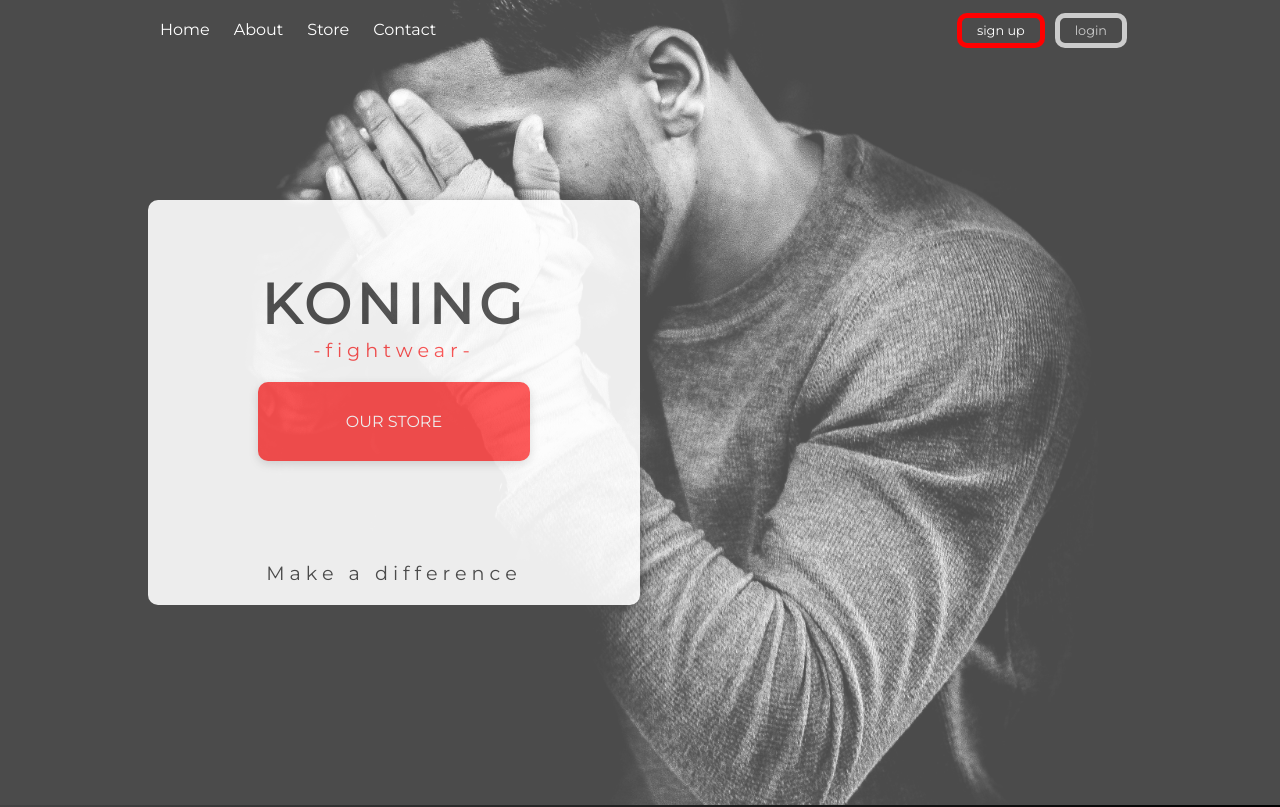
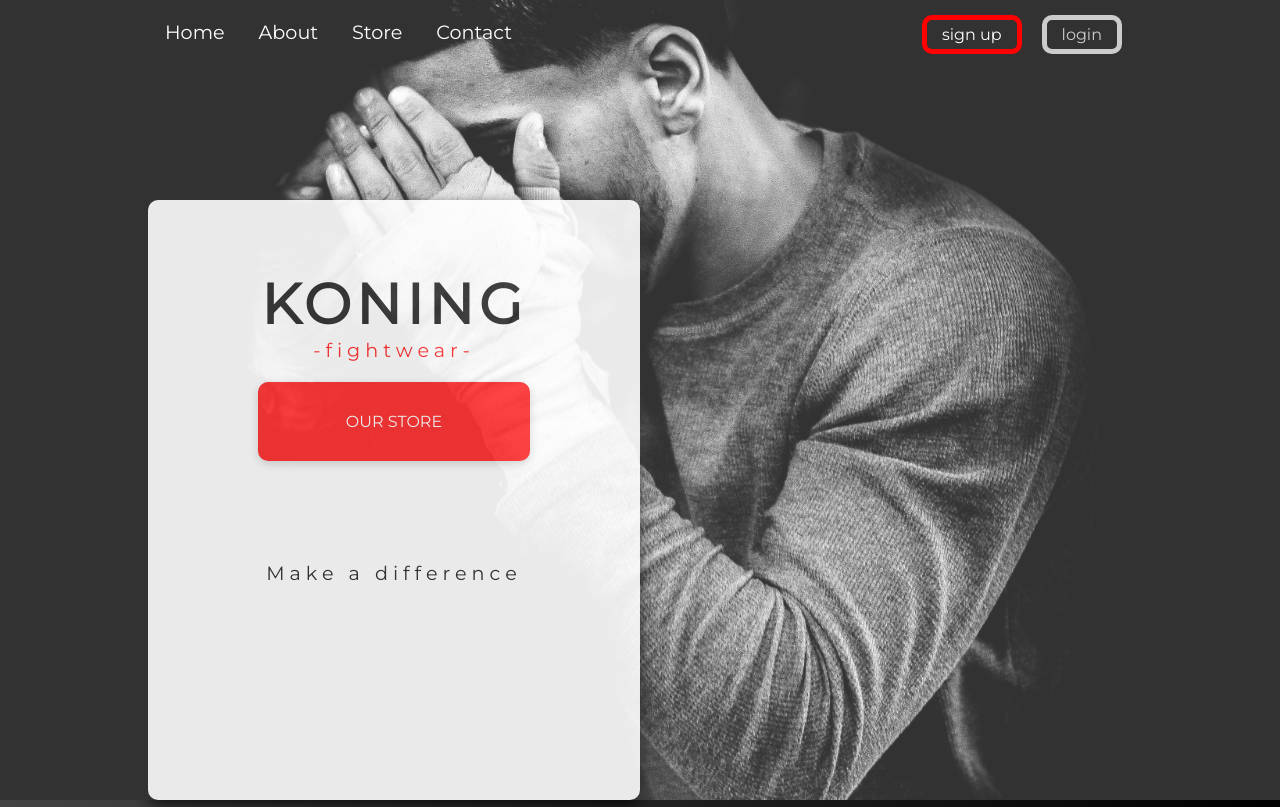
Before and after one commit to duplijan/Koning-fightwear, a React (Create React App) app: page / in a window 1280 px wide. Shown: the top 807 px of the page. Built offline with nearby package versions, Linux system fonts and the light colour scheme.

Commit message:
about page

```diff
--- a/src/App.js
+++ b/src/App.js
@@ -4,7 +4,6 @@ import './App.css';
 
 //COMPONENTS
 import About from './components/about/About'
-import AboutMore from './components/about/AboutMore'
 import Contact from './components/contact/Contact'
 import Home from './components/home/Home'
 import Login from './components/login/Login'
@@ -21,7 +20,6 @@ class App extends Component {
           <Switch>
             <Route exact path="/" component={Home} />
             <Route path="/about" component={About} />
-            <Route path="/about-more" component={AboutMore} />
             <Route path="/contact" component={Contact} />
             <Route path="/store" component={StoreHomePage} />
             <Route path="/login" component={Login} />
--- a/src/components/about/About-styled-components.js
+++ b/src/components/about/About-styled-components.js
@@ -1,48 +1,57 @@
 import styled from 'styled-components';
-import { fontSecondary,fontPrimary } from '../mixins'
 
-import { Wrapper, Button, Header } from '../home/Home-styled-components'
+import { Wrapper, Button } from '../home/Home-styled-components'
 
 //ADJUSTED COMPONENTS
 export const  AboutButton = styled(Button)`
   margin: 10px auto;
 `
 export const AboutWrapper = styled(Wrapper)`
-  background-image: none;
-  background: linear-gradient(to right, #434343,#000);
+  width: 100%;
+  height: auto;
+  background: #000;
   opacity: 0.8;
 `
-export const AbouHeader = styled(Header)`
-  ${fontPrimary}
-  font-size: 1.5em;
-  padding: 20px;
-  color: #fff
+export const Header = styled.h1`
+  width: 80%;
+  margin: 0 auto;
+  font-size: 2.5em;
+  letter-spacing: 5px;
+  padding: 10px 0;
   text-align: left;
+  border-bottom: 5px solid red;
 `
  //ABOUT-MORE PAGE
  export const Section = styled.div`
-   width: 50%;
+   width: 90%;
    height: auto;
+   margin: 0 auto;
    opacity: 0.9;
    padding: 30px;
-   float: ${props => props.left ? 'left' : 'right'}
+   display: flex;
+   align-items: center;
+   justify-content: center;
+   background: linear-gradient(to right, #434343,#000);
 `
 export const Content = styled.div`
-  padding: 5px;
-  ${fontSecondary}
-  text-align: justify;
-  color: ${props => props.primary ? '#FFF' : '#000'};
+  flex: 1;
+  padding: 10px;
+  text-align: left;
+  color: #fff;
 `
 export const Text = styled.p`
-  font-size: 0.8em;
-  padding: 5px;
+  width: 80%;
+  margin: 15px auto;
+  font-size: 1.2em;
+  letter-spacing: 1.5px;
+  padding: 10px 0;
 `
 export const ImageContainer = styled.div`
-  width: 90%;
+  flex: 1;
   margin: 10px auto;
-  max-height: 300px;
+  height: auto;
   opacity: 0.9;
-  box-shadow: 0px 5px 15px rgb(250,250,250,0.1);
+  box-shadow: 0px 10px 15px -6 rgb(0,0,0,0.5);
 `
 export const Image = styled.img.attrs({
   src: ''
--- a/src/components/about/About.js
+++ b/src/components/about/About.js
@@ -1,33 +1,37 @@
-import React from 'react'
+import React, { Fragment } from 'react'
 import background from '../../assets/about.jpg'
+import AboutInfo from './AboutInfo'
 
 import { Wrapper, Main, Card, Header, SubHeader,Button} from '../home/Home-styled-components'
-import { StyledLink } from '../navbar/navigation-styled-components'
+//import { StyledLink } from '../navbar/navigation-styled-components'
 import { Content, Text} from './About-styled-components'
 
 const About = () => {
   return (
+    <Fragment>
       <Wrapper style={{backgroundImage:`url( ${background})`}}>
         <Main>
           <Card>
             <Header>ABOUT US</Header>
             <SubHeader>-the story begins-</SubHeader>
-          <Content>
-            <Text>
+            <Content style={{textAlign: 'justify'}}>
+              <Text style={{color: '#000'}}>
                 Nunc nec risus id risus hendrerit sodales ac at eros. Fusce maximus venenatis arcu, in imperdiet ex luctus at. Maecenas pulvinar, purus in rutrum vulputate, felis odio sollicitudin massa, vel finibus erat urna id enim. In dapibus tortor et enim pretium ullamcorper.
               </Text>
-            <Text>
+              <Text style={{color: '#000'}}>
                 Interdum et malesuada fames ac ante ipsum primis in faucibus. Nulla facilisi. Suspendisse nunc arcu, facilisis sed enim id, rutrum sagittis neque. Etiam ac tellus et libero semper euismod...
               </Text>
             </Content>
-          <StyledLink to="/about-more">
-            <Button style={{marginTop: '30px'}}>READ MORE..</Button>
-          </StyledLink>
-
           </Card>
         </Main>
       </Wrapper>
+      <AboutInfo />
+    </Fragment>
   )
 }
 
 export default About;
+
+// <StyledLink to="/about-more">
+//   <Button style={{marginTop: '30px'}}>READ MORE..</Button>
+// </StyledLink>
--- a/src/components/about/AboutMore.js
+++ b/src/components/about/AboutInfo.js
@@ -1,21 +1,20 @@
+import React, { Fragment } from 'react'
 
-import React from 'react'
-import { Main} from '../home/Home-styled-components'
-import {Content, Text, Section, AboutButton,AboutWrapper, AbouHeader, ImageContainer, Image} from './About-styled-components'
-
+import {Content, Text, Header, Section, AboutWrapper, ImageContainer, Image} from './About-styled-components'
+//AboutButton
 import bjj from '../../assets/about-bjj.jpg'
 import mma from '../../assets/about-mma.jpg'
 
-const AboutMore = () => {
+const  About2 = () => {
   return (
-    <AboutWrapper>
-      <Main>
-        <Section left>
+    <Fragment>
+      <AboutWrapper>
+        <Section>
           <ImageContainer>
             <Image src={`${mma}`} />
           </ImageContainer>
-          <AbouHeader>MMA and Boxing</AbouHeader>
-          <Content primary>
+          <Content>
+            <Header>MMA and Boxing</Header>
             <Text>
             In ac aliquet dolor, a malesuada mi. In ut consequat odio. Sed eget turpis sit amet est fermentum placerat a eu lacus. Nunc tempus, elit at convallis cursus, justo mi faucibus erat, ac fermentum tortor nulla sit amet sapien.
             </Text>
@@ -23,24 +22,22 @@ const AboutMore = () => {
             In ac aliquet dolor, a malesuada mi. In ut consequat odio. Sed eget turpis sit amet est fermentum placerat a eu lacus. Nunc tempus, elit at convallis cursus, justo mi faucibus erat, ac fermentum tortor nulla sit amet sapien.
             </Text>
           </Content>
-          <AboutButton>Find the perfect fit for you</AboutButton>
         </Section>
         <Section>
-          <AbouHeader>Brazilian Jiu Jitsu</AbouHeader>
-          <Content primary>
+          <Content>
+            <Header>Brazilian Jiu Jitsu</Header>
             <Text>In ac aliquet dolor, a malesuada mi. In ut consequat odio. Sed eget turpis sit amet est fermentum placerat a eu lacus. Nunc tempus, elit at convallis cursus, justo mi faucibus erat, ac fermentum tortor nulla sit amet sapien.</Text>
             <Text>
               In ac aliquet dolor, a malesuada mi. In ut consequat odio. Sed eget turpis sit amet est fermentum placerat a eu lacus. Nunc tempus, elit at convallis cursus, justo mi faucibus erat, ac fermentum tortor nulla sit amet sapien.
             </Text>
           </Content>
-          <AboutButton>Get the best equipment</AboutButton>
           <ImageContainer>
             <Image src={`${bjj}`} />
           </ImageContainer>
         </Section>
-      </Main>
-    </AboutWrapper>
+      </AboutWrapper>
+    </Fragment>
   )
 }
 
-export default AboutMore;
+export default About2;
--- a/src/components/home/Home-styled-components.js
+++ b/src/components/home/Home-styled-components.js
@@ -4,15 +4,16 @@ import background from '../../assets/mma.jpg'
 
 export const Wrapper = styled.div`
   width: 100%;
-  min-height: 100vh;
+  height: 100vh;
   position: relative;
-  background: black;
+  background: #000;
   background-image: url(${background});
   background-size: 100%;
   background-repeat: no-repeat;
   background-size: cover;
+  background-attachment: fixed;
   background-position: ${props => props.center ? '50% 30%' : 'left center' };
-  opacity: 0.7;
+  opacity: 0.8;
 `
 export const Main = styled.section`
   width: 80%;
@@ -22,7 +23,7 @@ export const Main = styled.section`
 `
 export const Card = styled.div`
   width:50%;
-  height: 100%;
+  height: 600px;
   background-color: white;
   opacity: 0.9;
   border-radius: 10px;
@@ -58,7 +59,8 @@ export const Button = styled.span`
   cursor: pointer;
   transition: all 0.3s;
   :hover {
-    background: #fff;
+    background: #eee;
     color: red;
+    font-weight: bold;
   }
 `
--- a/src/components/navbar/navigation-styled-components.js
+++ b/src/components/navbar/navigation-styled-components.js
@@ -6,7 +6,7 @@ export const StyledLink = styled(Link)`
   &:focus, &:hover, &:visited, &:link, &:active {
       text-decoration: none;
   }
-`;
+`
 export const Navigation = styled.div`
   position: absolute;
   top: 0;
@@ -23,25 +23,30 @@ export const NavigationWrapper = styled.div`
 export const NavList = styled.div`
   flex: 1;
 `
-export const ButtonList = styled.div`
+export const ButtonList = styled.div`\
   flex: 1;
+  margin-top: 5px;
   text-align: right;
 `
 export const NavItem = styled.a`
+
+  font-size: 1.2em;
   padding: 5px 7px;
-  margin: 0 5px;
-  cursor: pointer;
+  margin: 5px 10px;
   color: #fff;
+  transition: all 0.2s;
   :hover {
-    border-bottom: 2px solid red;
+    max-width: 50px
+    border-bottom: 3px solid red;
+    color: red;
   }
 `
 export const NavButton = styled.a`
   color: ${props => props.primary ? '#FFF' : '#CCC'};
   border: ${props => props.primary ? '5px solid red' : '5px solid #CCC'};
   padding: 5px 15px;
-  font-size: 0.8em;
-  margin: 0 5px;
+  font-size: 1em;
+  margin: 10px;
   border-radius: 10px;
   cursor: pointer;
   transition: all 0.2s;
--- a/src/components/store/carousel/CarouselWrapper.js
+++ b/src/components/store/carousel/CarouselWrapper.js
@@ -9,10 +9,10 @@ import carousel3 from '../../../assets/about-bjj.jpg'
 
 import { CarouselContainer, CarouselItem, CarouselImage, CarouselText, CarouselButton } from './carousel-components'
 
-const CarouselWrapper = () => {
+const CarouselWrapper = ( props ) => {
     return (
       <CarouselContainer>
-        <Carousel  wrapAround={ ({wrapAround: false})}
+        <Carousel  wrapAround={ ({wrapAround: true})}
             renderCenterLeftControls={({ previousSlide }) => (
               <CarouselButton rotate onClick={previousSlide}>
                 <FontAwesomeIcon icon={faAngleDoubleDown} />
```
Lines whose indentation alone changed are shown as unchanged.
